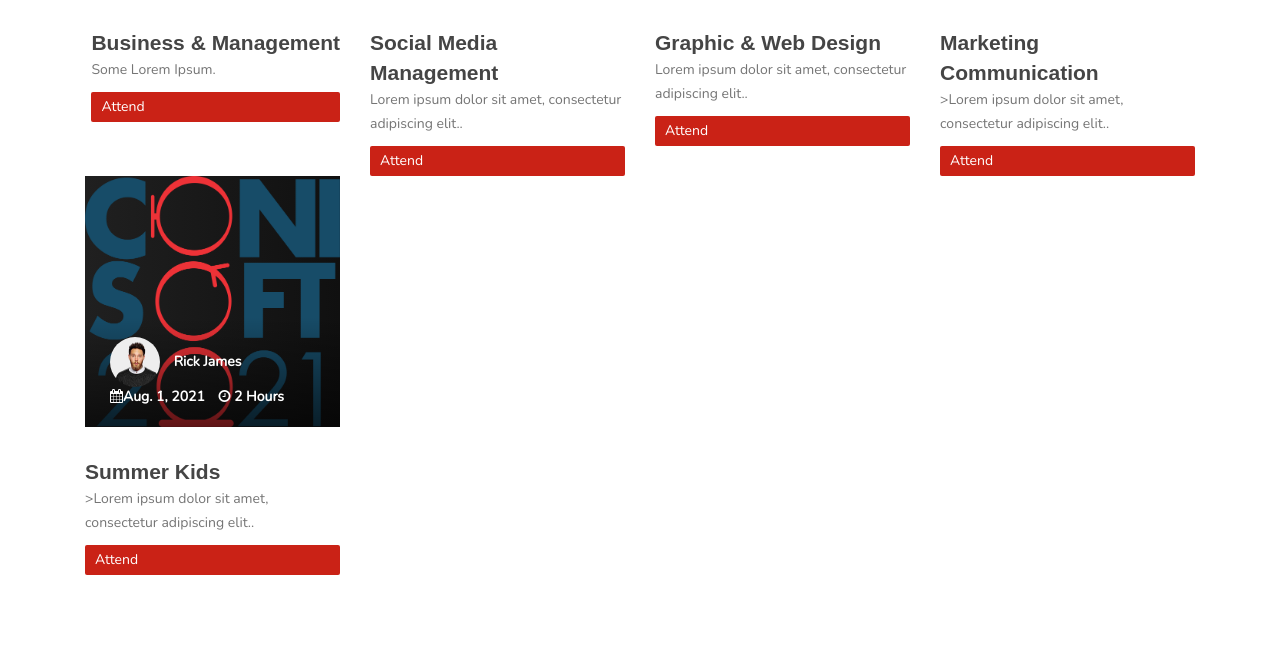
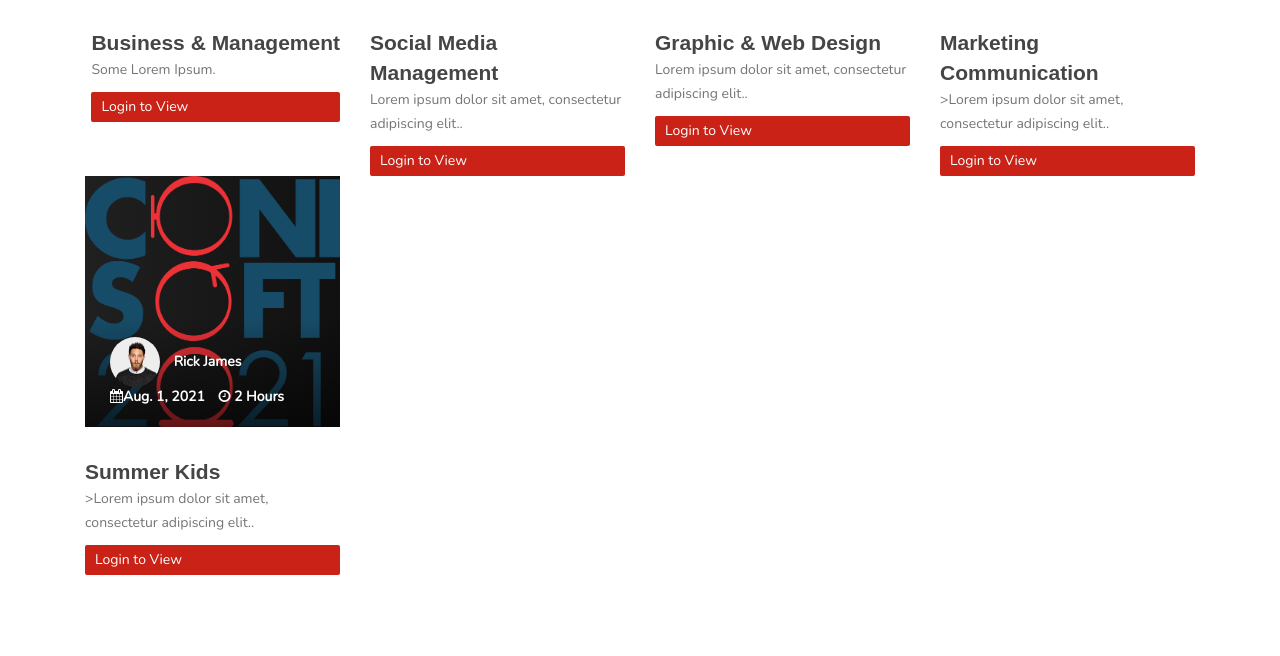
Before and after one commit to Conisoft-Dev/Conisoft, a Django app: page /workshops in a window 1280 px wide. Shown: the part 450-1106 px from the top of the page. Run offline with Django 3.2, Linux system fonts and the light colour scheme; data comes from the database, SQL or seed files in the repository; some libraries are stand-ins or nearby versions; some web fonts are replaced.

```diff
--- a/Conisoft/templates/workshops.html
+++ b/Conisoft/templates/workshops.html
@@ -23,12 +23,17 @@
                                 <div class="courses-price">
                                     <h3><a href="#">{{ object.name }}</a></h3>
                                     <p>{{ object.description }}.</p>
-                                    {% if object.id != user.course_1_id and object.id != user.course_2_id %}
-                                    <span class="subscribe_button" style="cursor:pointer;"
-                                        data-catid="{{ object.id }}" data-catname="{{ object.name }}" data-catzoom_link="{{ object.zoom_link }}">Attend</span>
+                                    {% if user.is_authenticated %}
+                                        {% if object.id != user.course_1_id and object.id != user.course_2_id %}
+                                        <span class="subscribe_button" style="cursor:pointer;"
+                                            data-catid="{{ object.id }}" data-catname="{{ object.name }}" data-catzoom_link="{{ object.zoom_link }}">Attend</span>
+                                        {% else %}
+                                        <span class="" style="cursor:pointer;"
+                                            data-catid="{{ object.id }}" data-catname="{{ object.name }}" data-catzoom_link="{{ object.zoom_link }}">Enrolled</span>
+                                        {% endif %}
+
                                     {% else %}
-                                    <span class="" style="cursor:pointer;"
-                                        data-catid="{{ object.id }}" data-catname="{{ object.name }}" data-catzoom_link="{{ object.zoom_link }}">Enrolled</span>
+                                    <a href="/login"><span class="subscribe_button" style="cursor:pointer;">Login to View</span></a>
                                     {% endif %}
                                 </div>
                                 <div class="courses-date">
```
